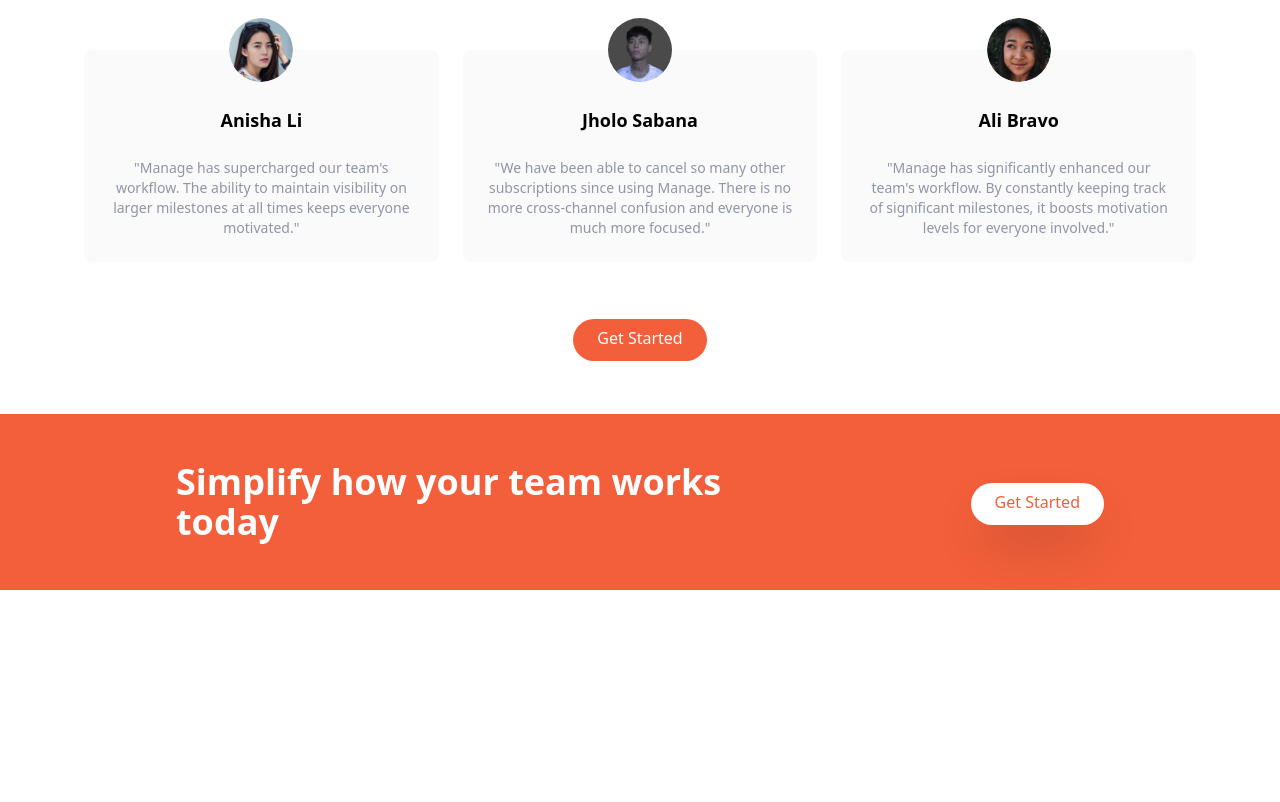
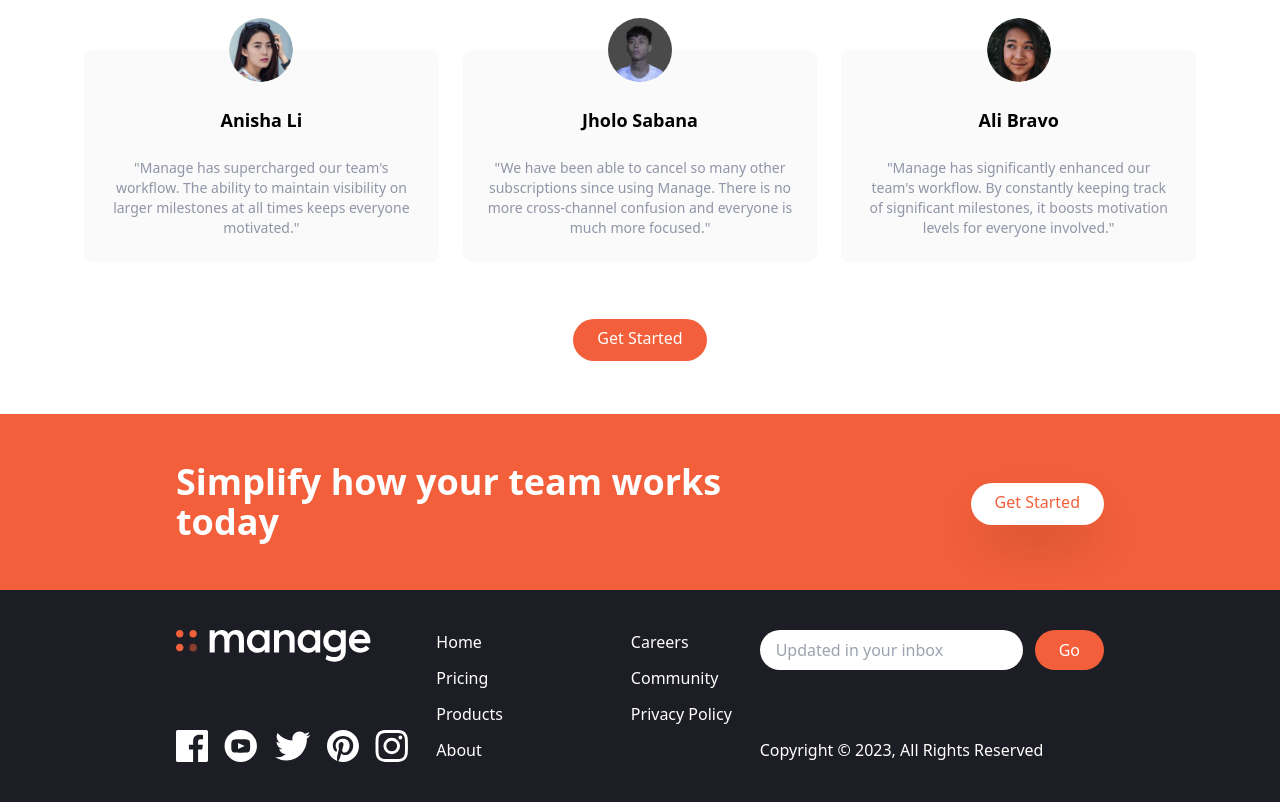
Before and after one commit to burnjoe/landing-page, a website: page index.html in a window 1280 px wide. Shown: the part 1330-2132 px from the top of the page. Before the commit the page ends 1920 px from the top, so only its background shows below. Drawn offline with Linux system fonts and the light colour scheme.

Commit message:
added favicon + footer

```diff
--- a/index.html
+++ b/index.html
@@ -7,6 +7,7 @@
     <!-- Note: Play CDN is designed for development purposes only, and is not the best choice for production. -->
     <!-- it is best to have a copy of Tailwind locally -->
     <!-- <script src="https://cdn.tailwindcss.com"></script> -->
+    <link rel="icon" type="image/x-icon" href="img/favicon-32x32.png">
     <link rel="stylesheet" href="css/main.css" />
     <title>Manage Landing Page</title>
   </head>
@@ -201,5 +202,77 @@
         </div>
       </div>
     </section>
+
+    <!-- Footer -->
+    <footer class="bg-veryDarkBlue">
+      <!-- Flex container -->
+      <div class="container flex flex-col-reverse justify-between px-6 py-10 mx-auto space-y-8 md:flex-row md:space-y-0">
+        <!-- Logo and social links container -->
+        <div class="flex flex-col-reverse items-center justify-between space-y-12 md:flex-col md:space-y-0 md:items-start">
+          <!-- Copyright text for {screensize} < md -->
+          <div class="mx-auto my-6 text-center text-white md:hidden">
+            Copyright &copy; 2023, All Rights Reserved
+          </div>
+          <!-- Logo -->
+          <div>
+            <img src="img/logo-white.svg" class="h-8" alt="">
+          </div>
+          <!-- Social Links container -->
+          <div class="flex justify-center space-x-4">
+            <!-- Link 1 -->
+            <a href="#">
+              <img src="img/icon-facebook.svg" class="h-8" alt="">
+            </a>
+            <!-- Link 2 -->
+            <a href="#">
+              <img src="img/icon-youtube.svg" class="h-8" alt="">
+            </a>
+            <!-- Link 3 -->
+            <a href="#">
+              <img src="img/icon-twitter.svg" class="h-8" alt="">
+            </a>
+            <!-- Link 4 -->
+            <a href="#">
+              <img src="img/icon-pinterest.svg" class="h-8" alt="">
+            </a>
+            <!-- Link 5 -->
+            <a href="#">
+              <img src="img/icon-instagram.svg" class="h-8" alt="">
+            </a>
+          </div>
+        </div>
+
+        <!-- List container -->
+        <div class="flex justify-around space-x-32">
+          <div class="flex flex-col space-y-3 text-white">
+            <a href="#" class="hover:text-brightRed">Home</a>
+            <a href="#" class="hover:text-brightRed">Pricing</a>
+            <a href="#" class="hover:text-brightRed">Products</a>
+            <a href="#" class="hover:text-brightRed">About</a>
+          </div>
+          <div class="flex flex-col space-y-3 text-white">
+            <a href="#" class="hover:text-brightRed">Careers</a>
+            <a href="#" class="hover:text-brightRed">Community</a>
+            <a href="#" class="hover:text-brightRed">Privacy Policy</a>
+          </div>
+        </div>
+
+        <!-- Input container -->
+        <div class="flex flex-col justify-between">
+          <form>
+            <div class="flex space-x-3">
+              <input type="text" class="flex-1 px-4 rounded-full focus:outline-none" placeholder="Updated in your inbox" />
+              <button class="px-6 py-2 text-white rounded-full bg-brightRed hover:bg-brightRedLight focus:outline-none">
+                Go
+              </button>
+            </div>
+          </form>
+          <!-- Copyright text for {screensize} >= md -->
+          <div class="hidden text-white md:block">
+            Copyright &copy; 2023, All Rights Reserved
+          </div>
+        </div>
+      </div>
+    </footer>
   </body>
 </html>
```
Also changed, not shown: css/main.css.
